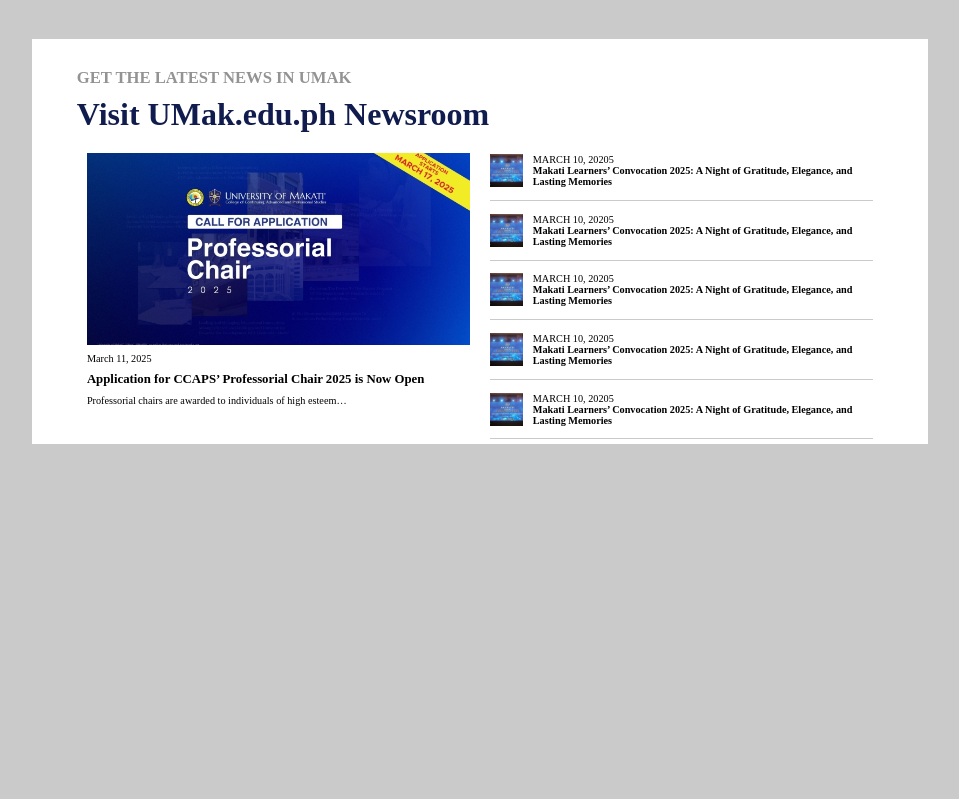
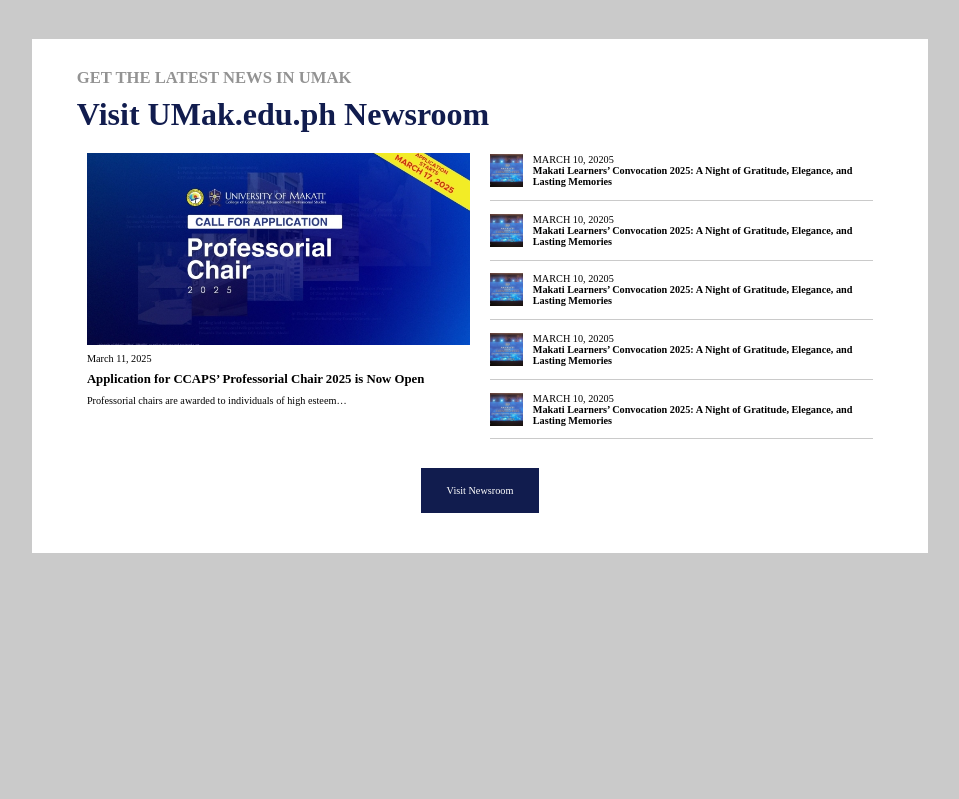
Before and after one commit to deadloxsummoner/UMakLib, a PHP site: page / in a window 1280 px wide. Shown: the part 783-1582 px from the top of the page, without its empty margins (160-1119 px from the left). Run offline with PHP 8.4, Linux system fonts and the light colour scheme; some web fonts are replaced.

Commit message:
Add newsroom link and style updates for improved navigation

```diff
--- a/index.php
+++ b/index.php
@@ -104,6 +104,9 @@
                     </div>
 
                 </div>
+                <div class="news-room-wrap">
+                    <a href="#">Visit Newsroom</a>
+                </div>
             </div>
         </div>
 </body>
--- a/style.css
+++ b/style.css
@@ -8,6 +8,10 @@
     padding: 0;
     margin: 0;
 
+}
+
+a {
+    text-decoration: none;
 }
 
 :root {
@@ -261,9 +265,23 @@
 
 }
 
-
-
 .r-container {
     width: 95%;
     margin-top: 1vh;
 }
+
+.news-room-wrap {
+    width: 100%;
+    display: flex;
+    justify-content: center;
+    padding-bottom: 5vh;
+    font-family: 'Metropolis';
+    font-size: 0.8vw;
+}
+
+.news-room-wrap a {
+    color: white;
+    background-color: var(--umakBlue);
+    padding: 1.3vw 2vw;
+    margin-top: 3vh;
+}
```
